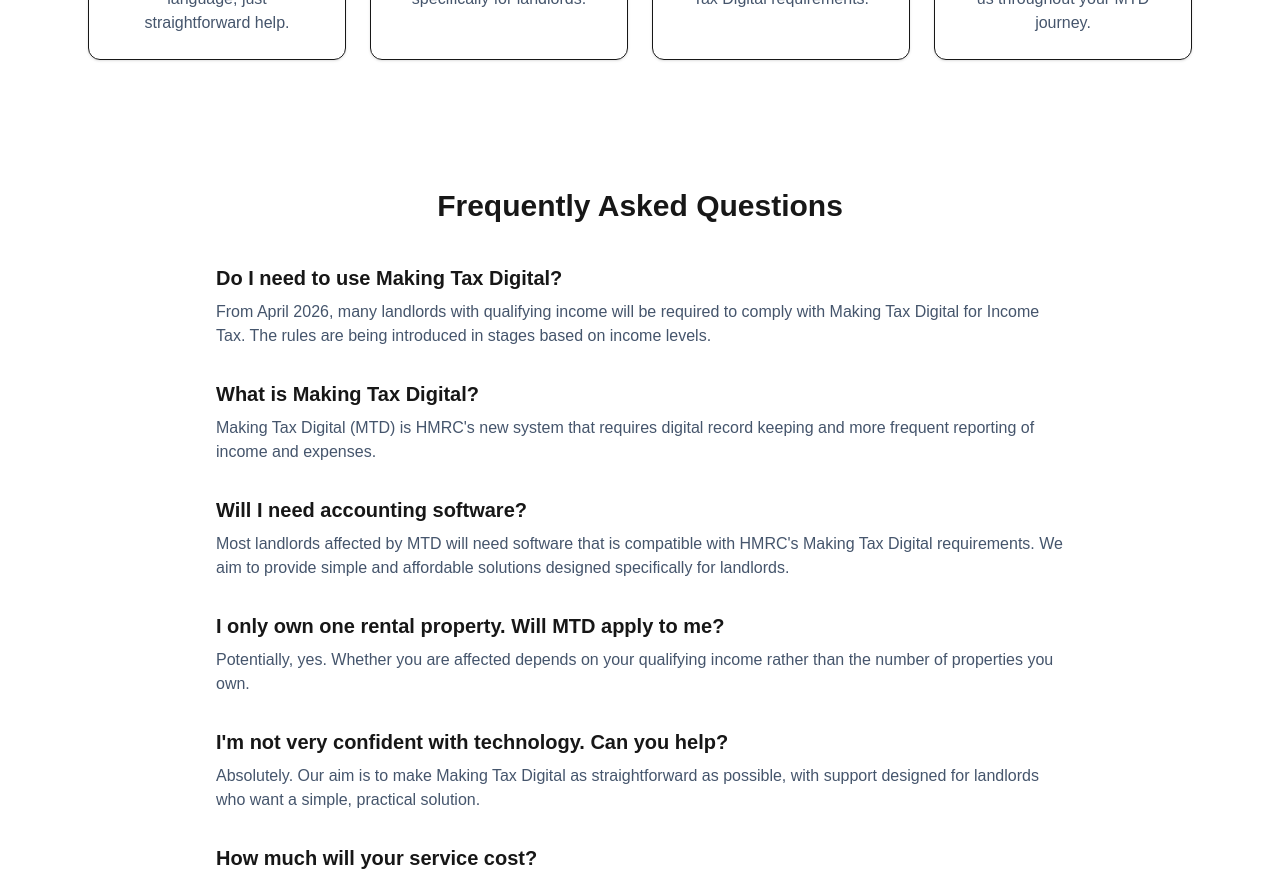
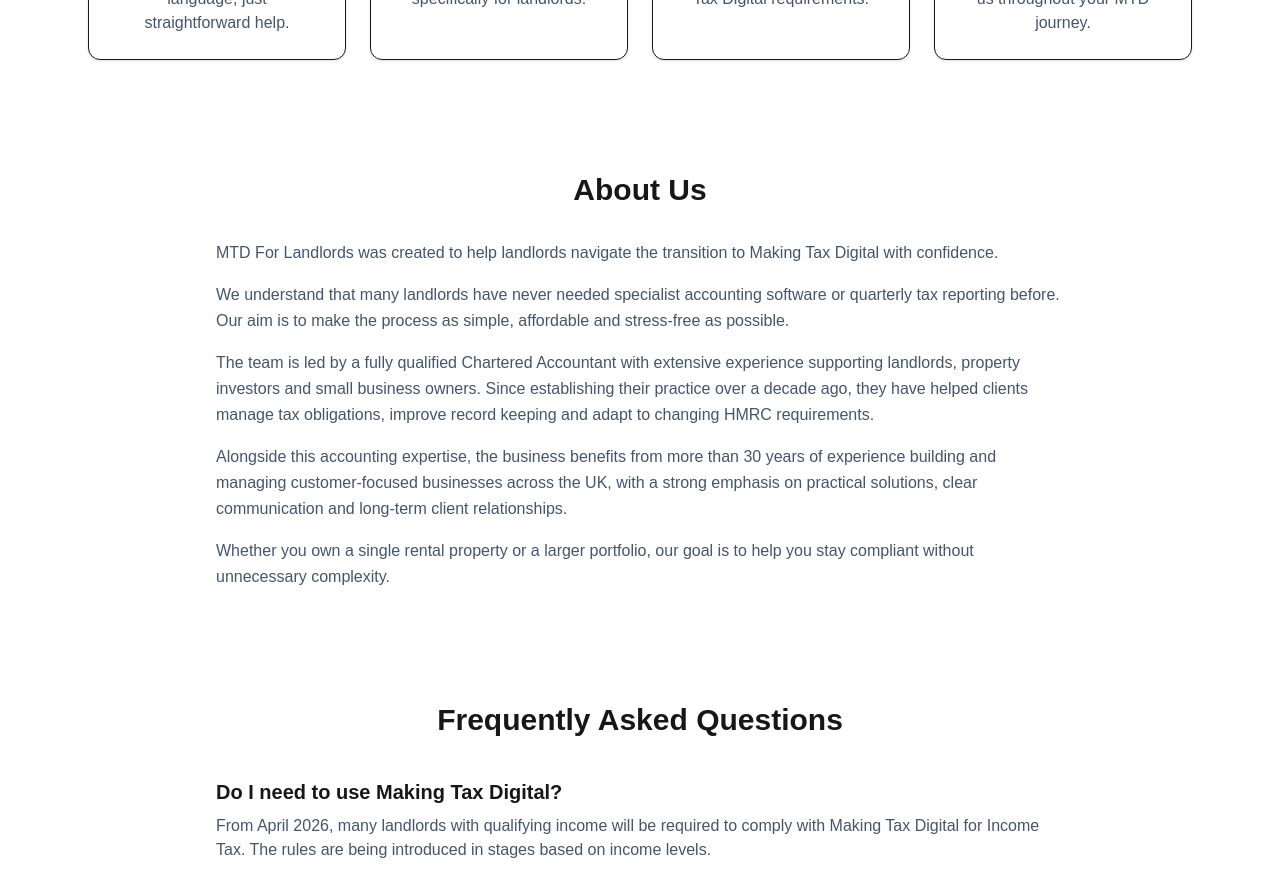
Before and after one commit to colin-mtd/mtd-for-landlords, a Next.js app: page / in a window 1280 px wide. Shown: the part 2000-2883 px from the top of the page. Built offline with nearby package versions, Linux system fonts and the light colour scheme.

Commit message:
Update page.js
Add About Us section

```diff
--- a/app/page.js
+++ b/app/page.js
@@ -208,6 +208,39 @@
 
   </div>
 </section>
+<section className="py-12">
+  <div className="max-w-4xl mx-auto px-6">
+
+    <h2 className="text-3xl font-bold text-center mb-8">
+      About Us
+    </h2>
+
+    <div className="text-slate-600 leading-relaxed space-y-4">
+
+      <p>
+        MTD For Landlords was created to help landlords navigate the transition to Making Tax Digital with confidence.
+      </p>
+
+      <p>
+        We understand that many landlords have never needed specialist accounting software or quarterly tax reporting before. Our aim is to make the process as simple, affordable and stress-free as possible.
+      </p>
+
+      <p>
+        The team is led by a fully qualified Chartered Accountant with extensive experience supporting landlords, property investors and small business owners. Since establishing their practice over a decade ago, they have helped clients manage tax obligations, improve record keeping and adapt to changing HMRC requirements.
+      </p>
+
+      <p>
+        Alongside this accounting expertise, the business benefits from more than 30 years of experience building and managing customer-focused businesses across the UK, with a strong emphasis on practical solutions, clear communication and long-term client relationships.
+      </p>
+
+      <p>
+        Whether you own a single rental property or a larger portfolio, our goal is to help you stay compliant without unnecessary complexity.
+      </p>
+
+    </div>
+
+  </div>
+</section>
 <section className="bg-white py-16">
   <div className="max-w-4xl mx-auto px-6">
 
```
